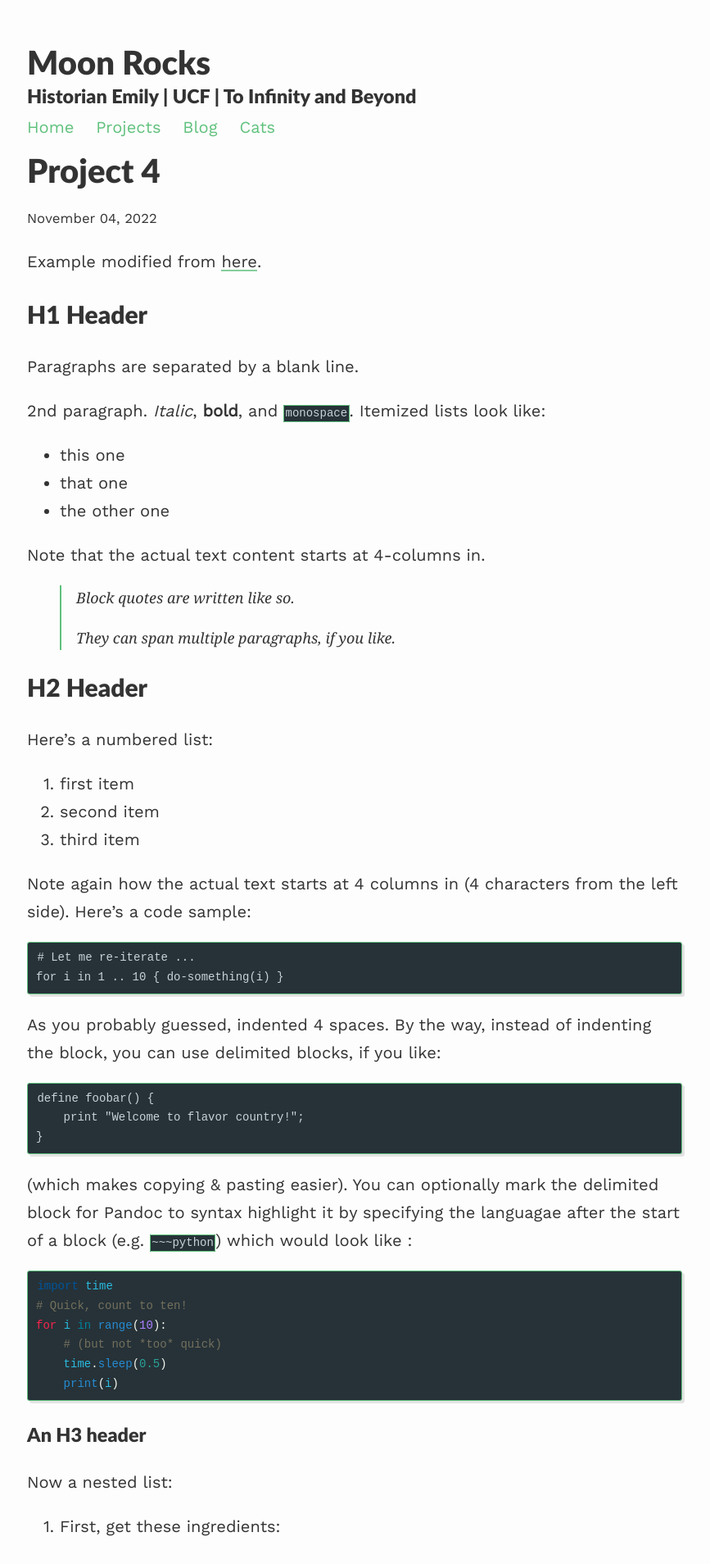
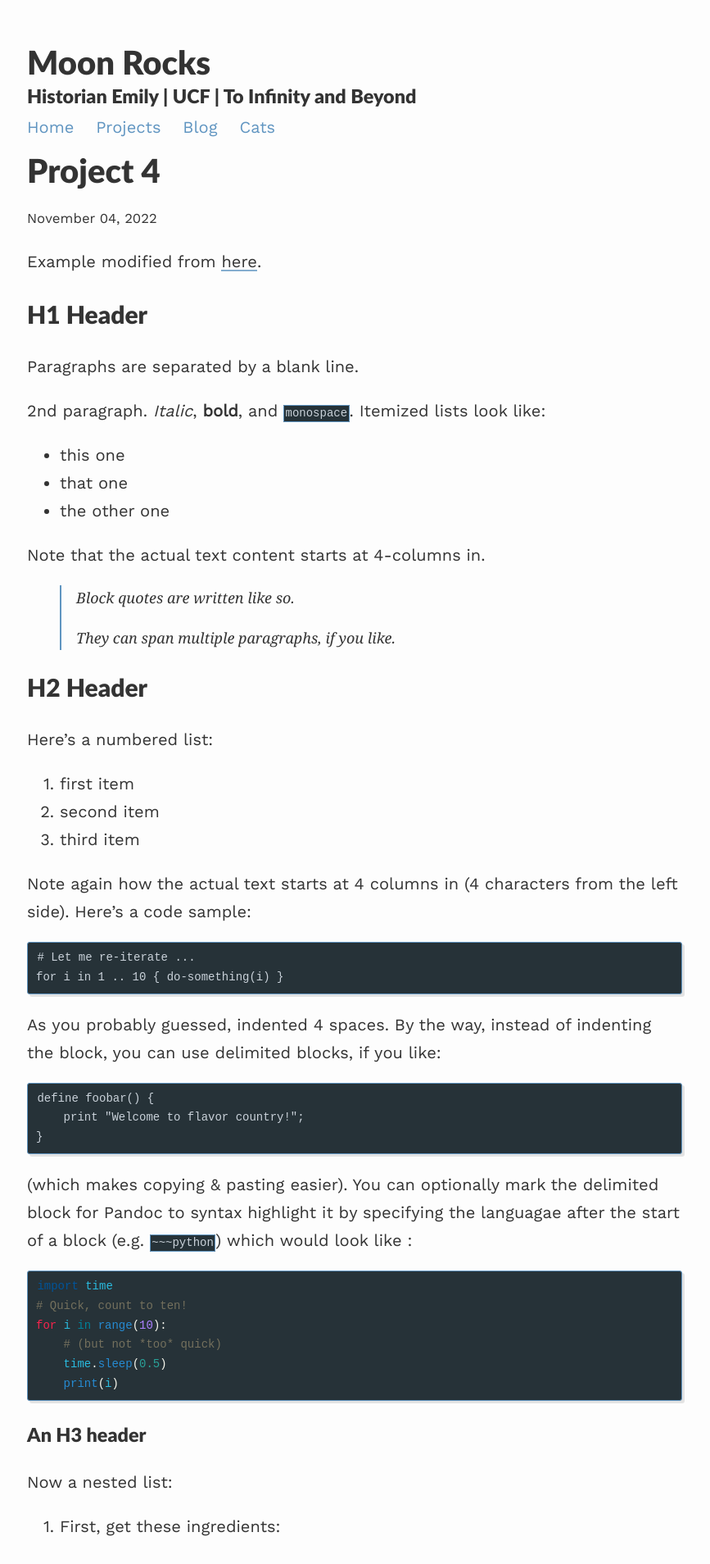
Before and after one commit to emilystrickland2/Historian, a Jekyll site: the page built from _projects/project4.md, in a window 1280 px wide. Shown: the top 1908 px of the page at 82% size, without its empty margins (207-1074 px from the left). Built offline with Jekyll 4.4.1, drawn with Linux system fonts in a browser that asks for light colours; nearby versions of some CDN libraries; formulas are drawn with MathJax 3.

Commit message:
Update variables.scss

```diff
--- a/assets/css/_sass/variables.scss
+++ b/assets/css/_sass/variables.scss
@@ -8,7 +8,7 @@ $spacing-unit:     30px;
 $light-gray: gray;
 $text-color:       #333;
 $background-color: #fdfdfd;
-$brand-color:      #60c17d;
+$brand-color:      #6095c1;
 
 // Color scheme for light
 $body-bg: #fdfdfd;
```
